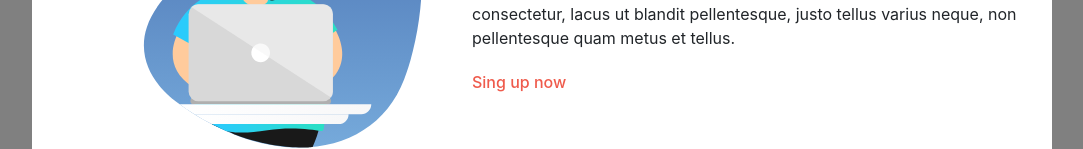
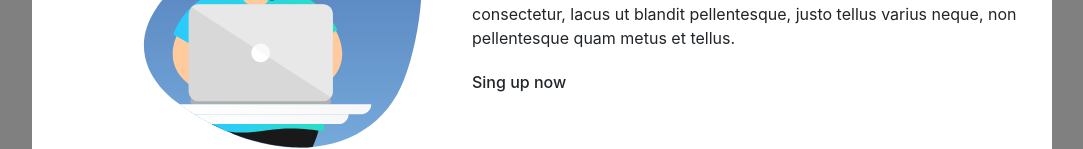
Before and after one commit to just13just/abz.agency, a React (Create React App) app: page / in a window 1280 px wide. Shown: the part 803-952 px from the top of the page, without its empty margins (98-1181 px from the left). Built offline with nearby package versions, Linux system fonts and the light colour scheme; no server answers.

Commit message:
fix: some warnings

```diff
--- a/src/components/RequirementsComponent.js
+++ b/src/components/RequirementsComponent.js
@@ -18,7 +18,7 @@ const RequirementsComponent = () => {
                         <div className='first'>I am cool frontend developer</div>
                         <div>Lorem ipsum dolor sit amet, consectetur adipiscing elit. Praesent consectetur, lacus ut blandit pellentesque, justo tellus varius neque.</div>
                         <div>Lorem ipsum dolor sit amet, consectetur adipiscing elit. Praesent consectetur, lacus ut blandit pellentesque, justo tellus varius neque, non pellentesque quam metus et tellus.</div>
-                        <div><Link to="formComponent" spy={true} smooth={true}><a href='#'>Sing up now</a></Link></div>
+                        <div><Link to="formComponent" spy={true} smooth={true}>Sing up now</Link></div>
                     </div>
                 </div>
             </div>
```
